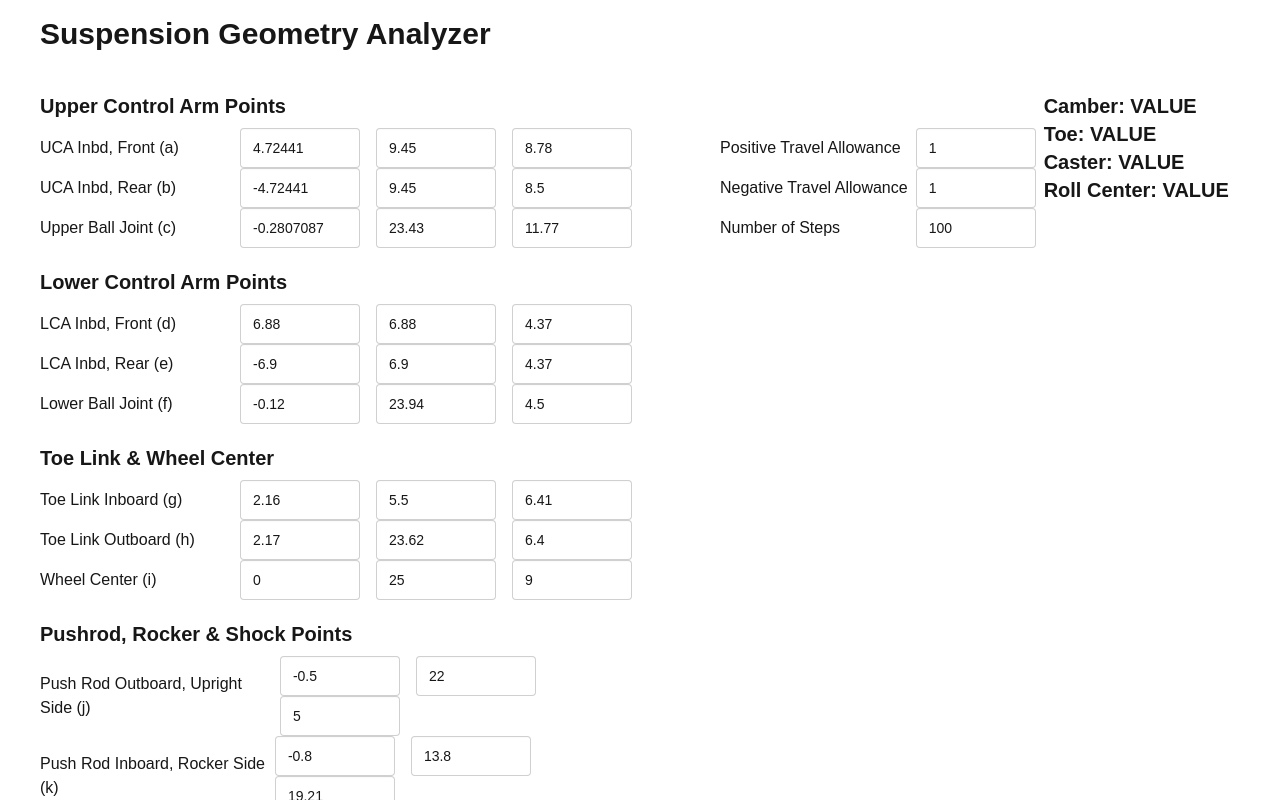
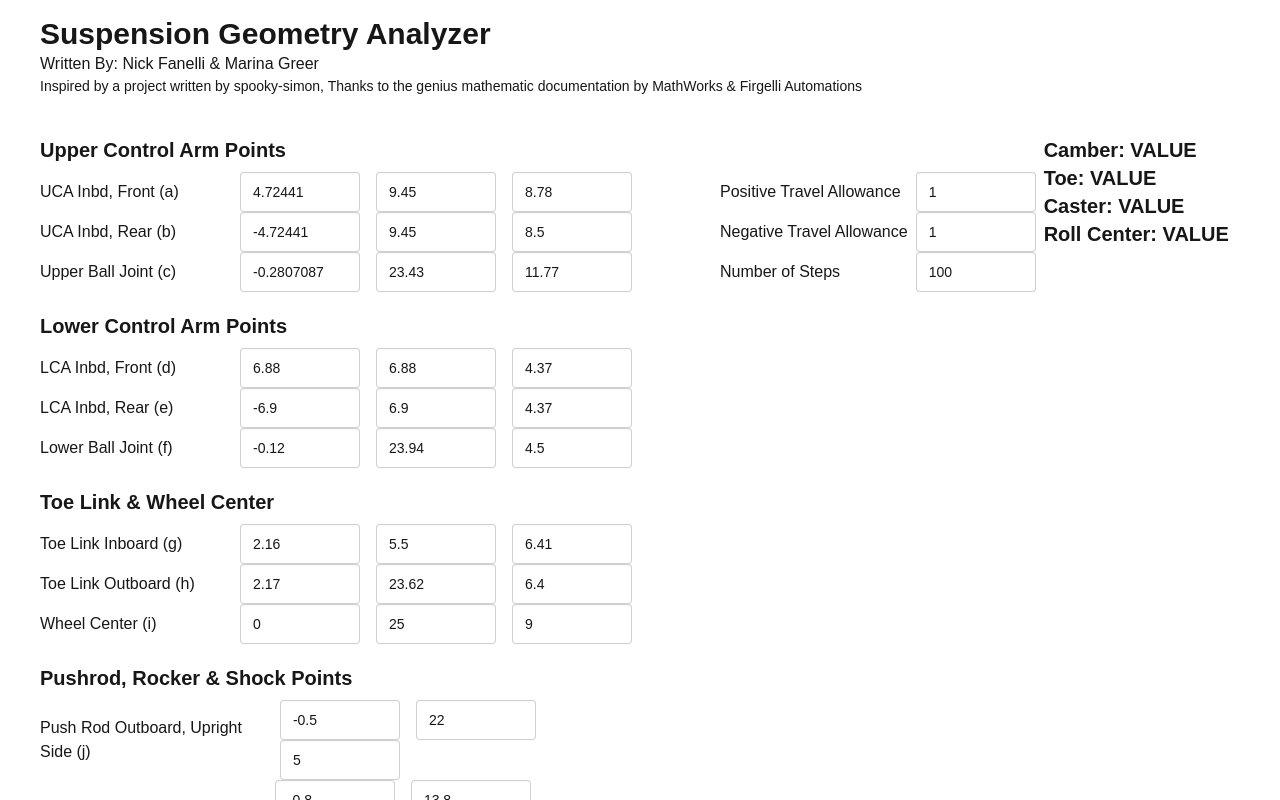
Before and after one commit to Nick-Fanelli/suspension-geometry-analyzer, a Next.js app: page / in a window 1280 px wide. Shown: the top 800 px of the page. Built offline with nearby package versions, Linux system fonts and the light colour scheme.

Commit message:
docs: add thanks

```diff
--- a/app/page.tsx
+++ b/app/page.tsx
@@ -132,6 +132,8 @@ export default function Home() {
   return (
     <main className="pt-4 px-10">
       <h1 className="text-3xl font-bold">Suspension Geometry Analyzer</h1>
+      <p>Written By: Nick Fanelli & Marina Greer</p>
+      <p className="text-sm">Inspired by a project written by spooky-simon, Thanks to the genius mathematic documentation by MathWorks & Firgelli Automations</p>
 
       <form onSubmit={calculate}>
         <div className="flex">
```
